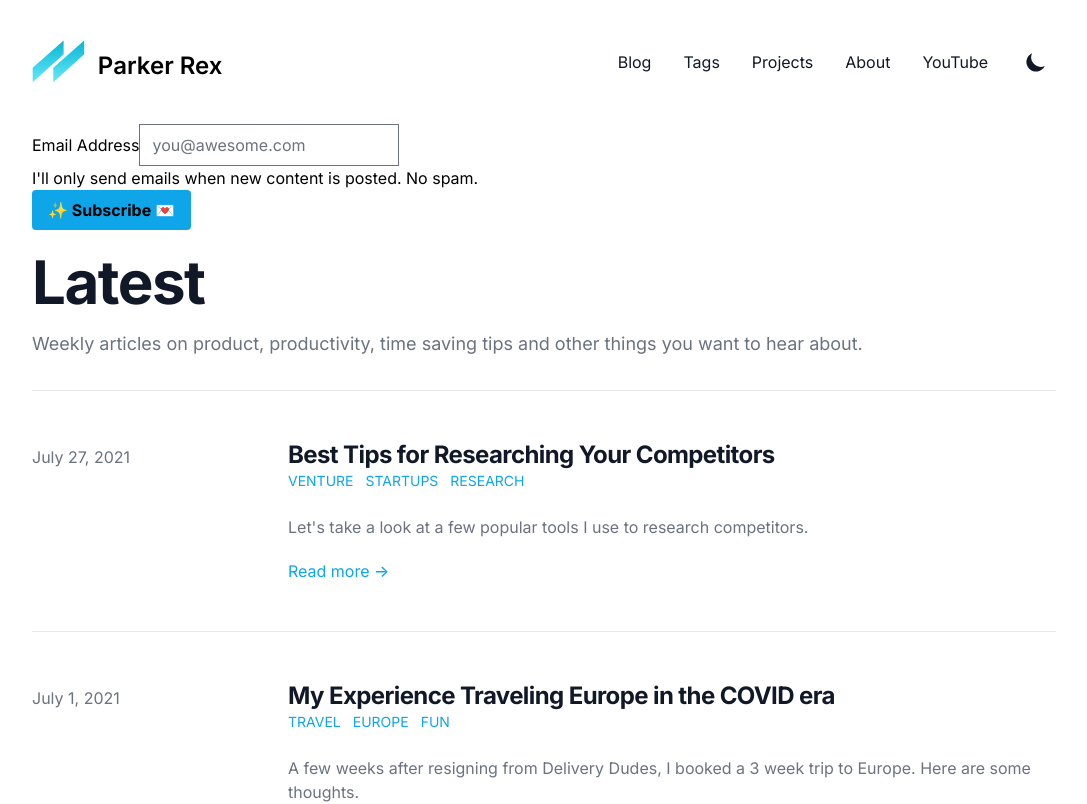
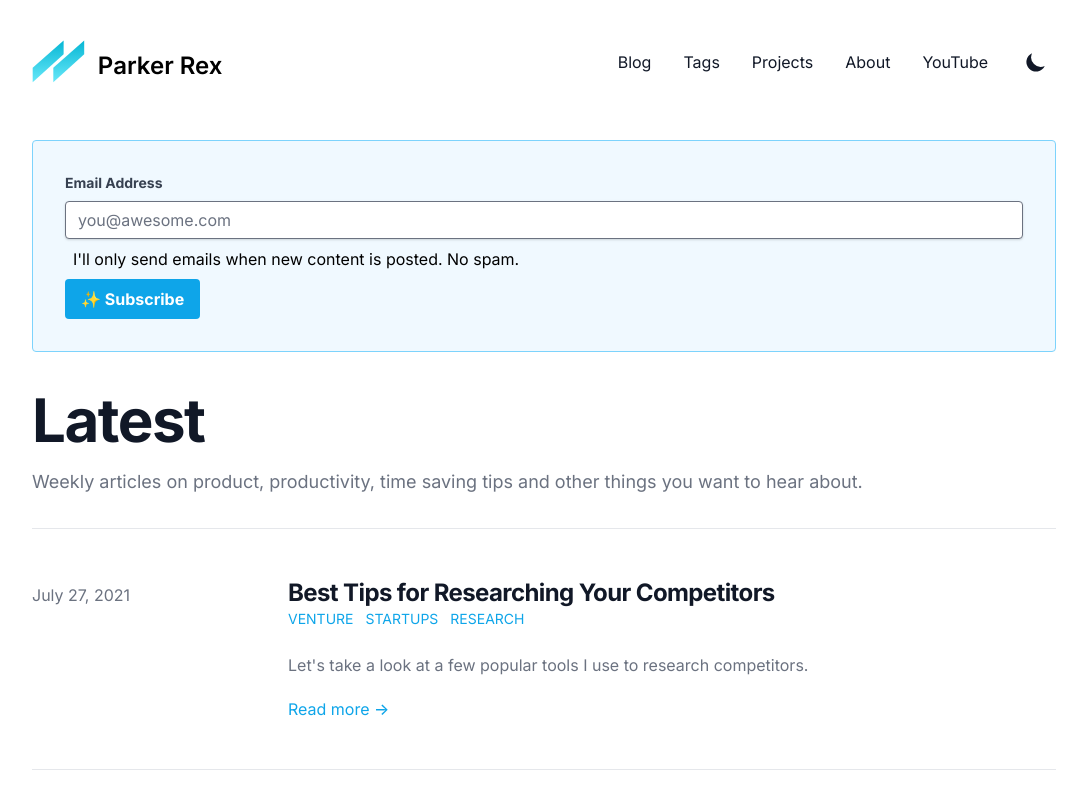
Before and after one commit to ParkerRex/product-blog, a Next.js app: page / in a window 1280 px wide. Shown: the top 804 px of the page, without its empty margins (96-1183 px from the left). Built offline with nearby package versions, Linux system fonts and the light colour scheme; what @tailwindcss/typography would draw is missing.

Commit message:
fixed up the email cap

```diff
--- a/components/Subscribe.js
+++ b/components/Subscribe.js
@@ -1,6 +1,4 @@
 import React, { useRef, useState } from 'react'
-import ThemeSwitch from './ThemeSwitch'
-import siteMetadata from '@/data/siteMetadata'
 
 function Subscribe() {
   // 1. Create a reference to the input so we can fetch/clear it's value.
@@ -35,10 +33,13 @@ function Subscribe() {
     inputEl.current.value = ''
     setMessage('Success! 🎉 You are now subscribed to the newsletter.')
   }
-
+  // TODO: get the darkmode to work
   return (
-    <form className="rounded-lg" onSubmit={subscribe}>
-      <label htmlFor="email-input">{'Email Address'}</label>
+    <div className="border border-blue-300 rounded p-8 my-4 w-full dark:border-gray-800 bg-blue-50 dark:bg-blue-opaque">
+      <form onSubmit={subscribe}>
+        <label className="block text-gray-700 text-sm font-bold mb-2" htmlFor="email-input">
+          {'Email Address'}
+        </label>
         <input
           id="email-input"
           name="email"
@@ -46,12 +47,19 @@ function Subscribe() {
           ref={inputEl}
           required
           type="email"
+          className="shadow appearance-none border rounded w-full py-2 px-3 text-gray-700 leading-tight focus:outline-none focus:shadow-outline"
         />
-      <div>{message ? message : `I'll only send emails when new content is posted. No spam.`}</div>
-      <button type="submit" className="bg-blue-500 hover:bg-blue-700 font-bold py-2 px-4 rounded">
-        {'✨ Subscribe 💌'}
+        <div className="text-black p-2">
+          {message ? message : `I'll only send emails when new content is posted. No spam.`}
+        </div>
+        <button
+          type="submit"
+          className="text-white bg-blue-500 hover:bg-blue-700 font-bold py-2 px-4 rounded "
+        >
+          {'✨ Subscribe'}
         </button>
       </form>
+    </div>
   )
 }
 export default Subscribe
```
Lines whose indentation alone changed are shown as unchanged.
